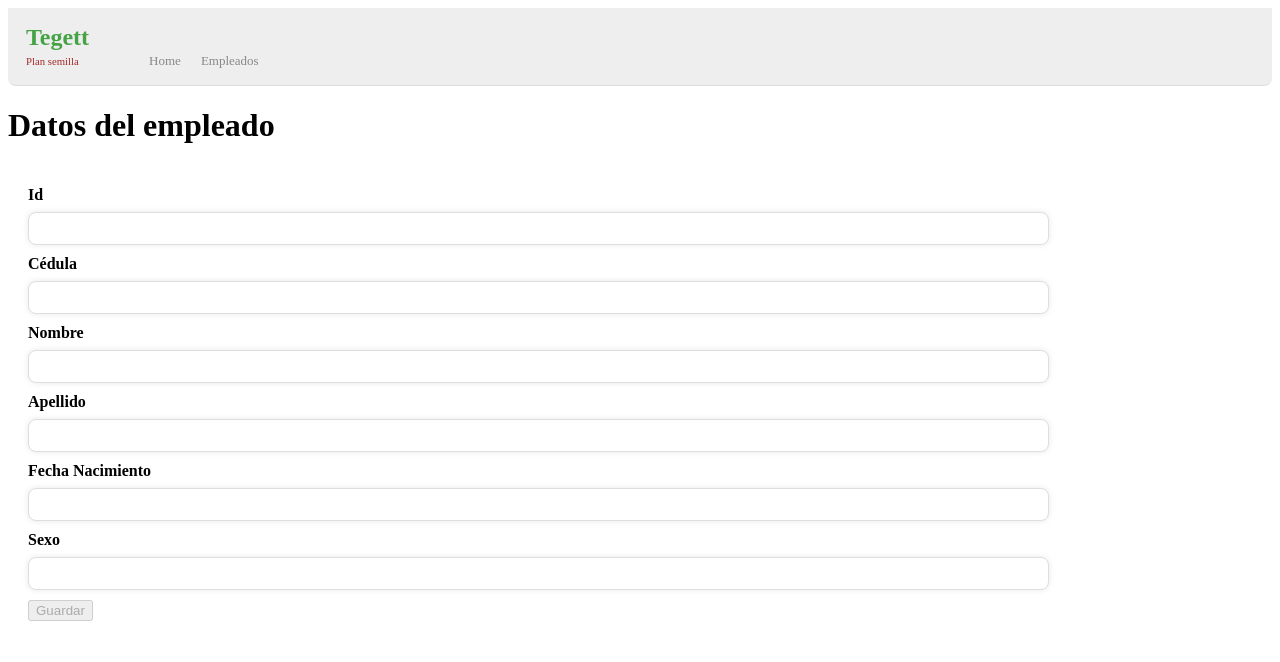
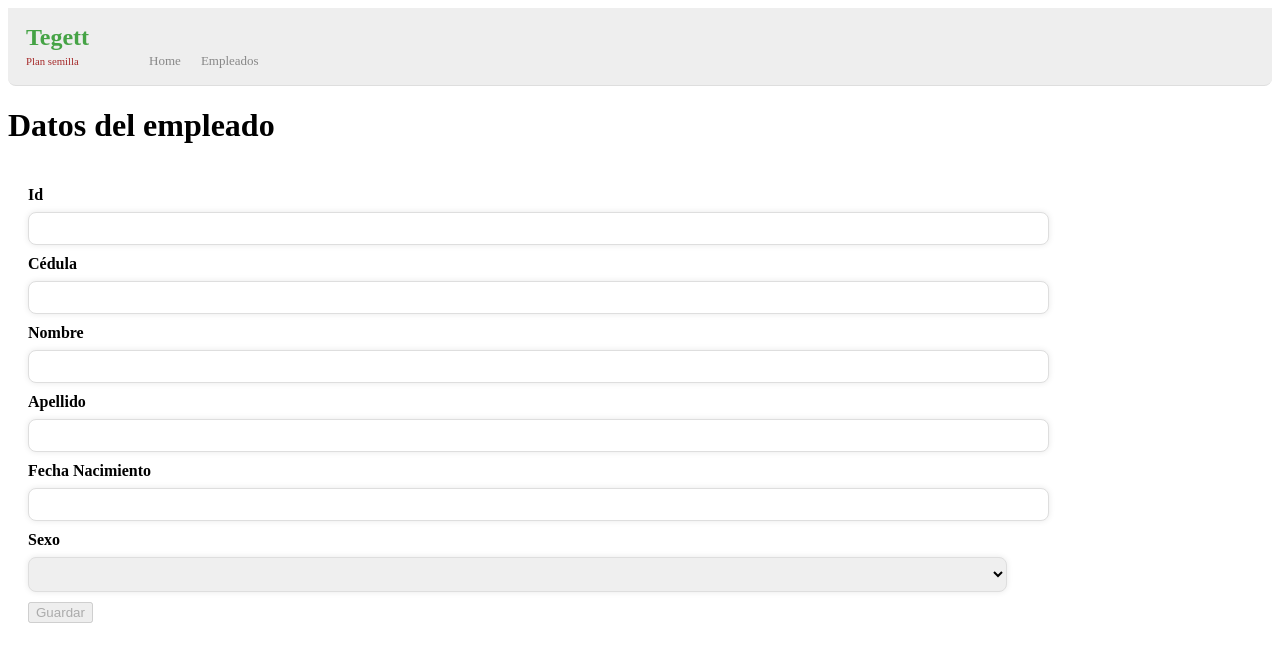
Before and after one commit to ELKINBARRETOC/tegett, an Angular app in the folder crud/: page /empleado/nuevo in a window 1280 px wide. Shown: the top 662 px of the page. Built offline with nearby package versions, Linux system fonts and the light colour scheme.

Commit message:
Select para campo sexo

```diff
--- a/crud/src/app/componentes/empleado/empleado.component.css
+++ b/crud/src/app/componentes/empleado/empleado.component.css
@@ -11,9 +11,10 @@ label{
     margin-bottom: 8px;
 }
 
-input[type='text']{
+input[type='text'], select{
 
   width: 80%;
+  display: block;
   padding: 8px 20px;
   border: 1px solid #dedede;
   border-radius: 8px;
--- a/crud/src/app/componentes/empleado/empleado.component.html
+++ b/crud/src/app/componentes/empleado/empleado.component.html
@@ -48,16 +48,25 @@
             name="fechaNacimiento"
             formControlName="fechaNacimiento"
             [class.invalido] = "fechaNacimientoInvalido">
+        <!--<input type="date"
+            name="fechaNacimiento"
+            formControlName="fechaNacimiento"
+            [class.invalido] = "fechaNacimientoInvalido">-->
 
     </div>
 
     <div>
         <label>Sexo</label>
         <small *ngIf="sexoInvalido" class="mensaje-requerido">Este campo es requerido.</small>
-        <input type="text"
+        <!-- <input type="text"
             name="sexo"
             formControlName="sexo"
-            [class.invalido] = "sexoInvalido">
+            [class.invalido] = "sexoInvalido"> -->
+
+            <select name="sexo" formControlName = "sexo" [class.invalido] = "sexoInvalido">
+                <option value="Hombre">Hombre</option>
+                <option value="Mujer">Mujer</option>
+            </select>
     </div>
 
 
```
Also changed, not shown: crud/src/app/componentes/empleado/empleado.component.ts (line endings or trailing spaces).
